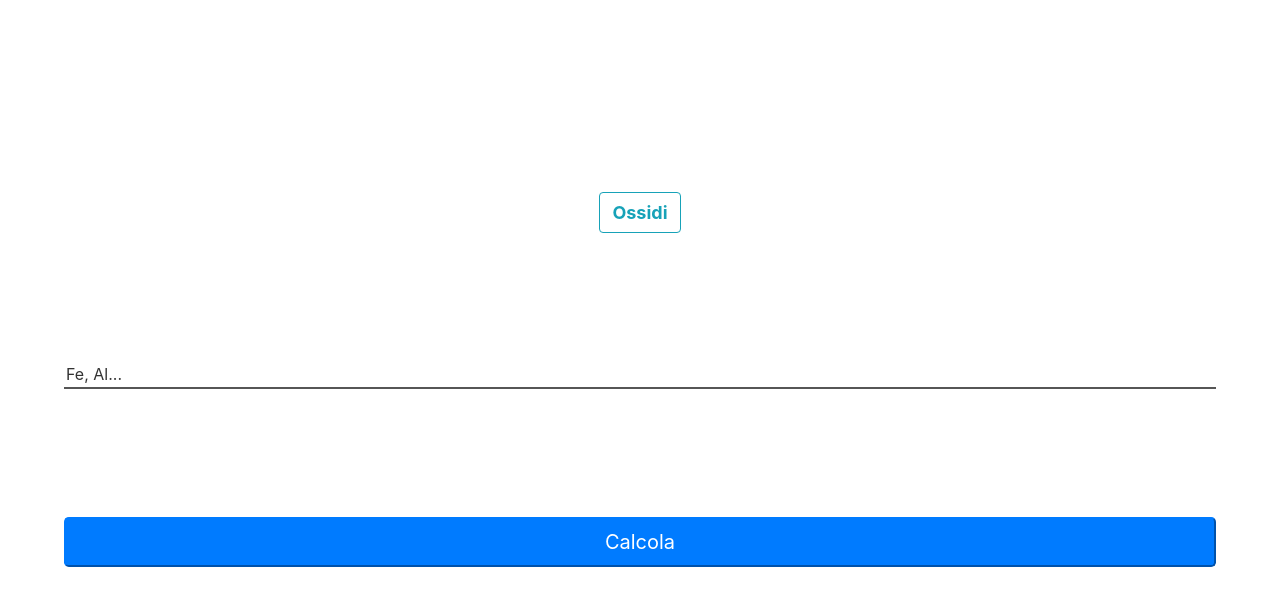
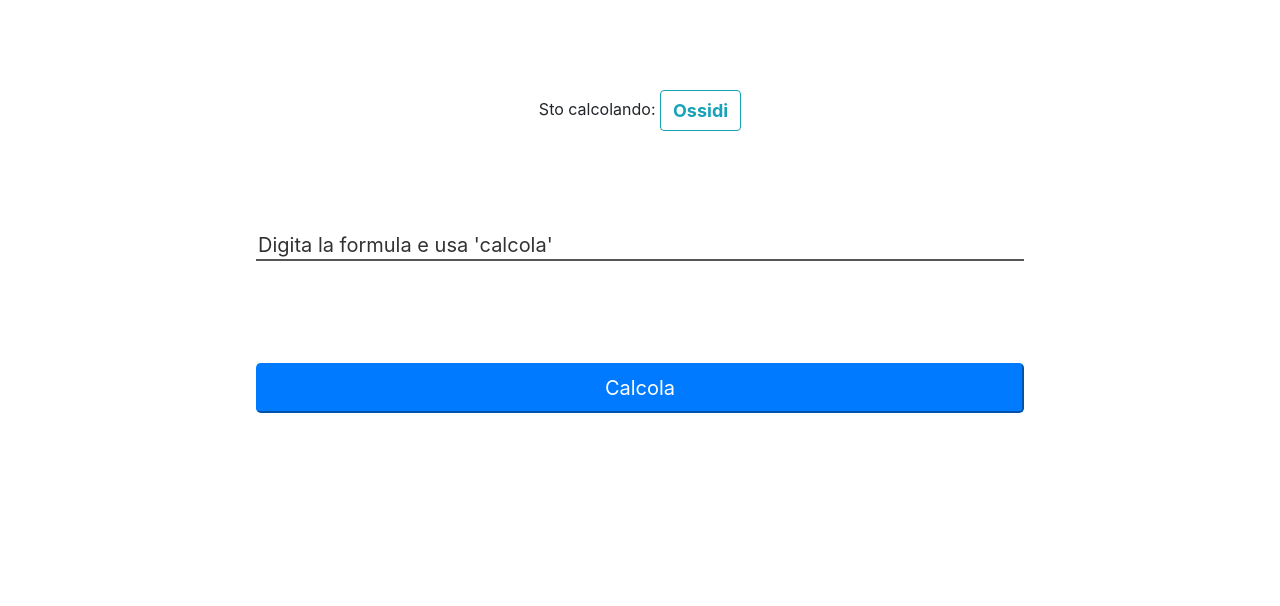
Before and after one commit to simonecocco/chimica, a plain HTML site: page index.html in a window 1280 px wide. Drawn offline with nearby package versions, Linux system fonts and the light colour scheme.

Commit message:
versione 1.0.1.alpha
- eliminato il refresh automatico
- aggiornata la funzione update su index.js
- aggiornate le media query
- aggiunta una piccola descrizione per rendere più facile l'utilizzo

```diff
--- a/css/index.css
+++ b/css/index.css
@@ -16,7 +16,7 @@ button#closeMenu{
     color:white;
 }
 
-@media only screen and (max-width:699px){
+@media only screen and (max-width:799px){
     div#colSx{
         width:70%;
     }
@@ -24,15 +24,55 @@ button#closeMenu{
     div#colDx{
         width:30%;
     }
+
+    p#inputType{
+        margin:15% 0px 10%;
+    }
+
+    button#run{
+        margin-left:10%;
+        margin-right:10%;
+        width:80%;
+    }
+
+    input#inputString{
+        width:80%;
+        margin-left:10%;
+        margin-right:10%;
+    }
+
+    ::placeholder{
+        font-size:large;
+    }
 }
 
-@media only screen and (min-width:700px){
+@media only screen and (min-width:800px){
     div#colSx{
         width:50%;
     }
 
     div#colDx{
         width:50%;
+    }
+
+    p#inputType{
+        margin:7% 0px 8%;
+    }
+
+    button#run{
+        margin-left:20%;
+        margin-right:20%;
+        width:60%;
+    }
+
+    input#inputString{
+        width:60%;
+        margin-left:20%;
+        margin-right:20%;
+    }
+
+    ::placeholder{
+        font-size:20px;
     }
 }
 
@@ -66,22 +106,16 @@ html,body{
 }
 
 button#run{
-    margin-top:5%;
-    margin-left:5%;
-    margin-right:5%;
-    width:90%;
+    margin-top:4%;
 }
 
 input#inputString{
-    width:90%;
-    margin-left:5%;
-    margin-right:5%;
     border-left-width:0px !important;
     border-right-width:0px !important;
     border-top-width:0px !important;
     border-bottom-width:2px;
     border-bottom-color: #565656;
-    margin-bottom:5%;
+    margin-bottom:4%;
 }
 
 ::placeholder{
@@ -101,7 +135,6 @@ div#main{
 p#inputType{
     width:100%;
     text-align:center;
-    margin:15% 0px 10%;
 }
 
 p#inputType button#selectInputType{
@@ -111,7 +144,7 @@ p#inputType button#selectInputType{
 
 p#textResult{
     width:100%;
-    padding:10% 20px 5%;
+    padding:5% 20px 2%;
     font-size:large;
     text-align:center;
 }
--- a/index.html
+++ b/index.html
@@ -1,8 +1,6 @@
 <!DOCTYPE html>
 <html lang="it">
     <head>
-        <!-- todo only for debug -->
-        <meta http-equiv="refresh" content="60">
 
         <!-- meta tag -->
         <meta charset="UTF-8">
@@ -48,6 +46,7 @@
     <body id="root" class="container-fluid">
         <!-- header todo -->
         <!-- navbar todo -->
+
         <!-- type selection todo -->
         <div id="typeSelection" class="row">
             <div id="colSx" class="col bg-info">
@@ -66,11 +65,12 @@
         <!-- main screen todo -->
         <div id="main">
             <p id="inputType">
+                <span>Sto calcolando:</span>
                 <button id="selectInputType" class="btn btn-outline-info">
                     Ossidi
                 </button>
             </p>
-            <input type="text" id="inputString" placeholder="Fe, Al..."/>
+            <input type="text" id="inputString" placeholder="Digita la formula e usa 'calcola'"/>
             <button id="run" type="button" class="btn-lg btn-primary">
                 Calcola
             </button>
--- a/js/index.js
+++ b/js/index.js
@@ -39,7 +39,8 @@ function sendRequest(type) {
  * quando modificato il tipo deve cambiare la descrizione
  */
 function update(type){
-    //todo
+    selectType.innerHTML=type[0];
+    showMenu(false);
 }
 
 /***
@@ -71,7 +72,7 @@ function whenLoad() {
         tmp=doc.createElement("li");
         tmp.setAttribute("class","list-group-item");
         tmp.addEventListener("click",()=>{
-            currentType=avaiableTypes[i][1];
+            currentType=avaiableTypes[i];
             update(currentType);
         });
         tmp.innerHTML=avaiableTypes[i][0];
```
